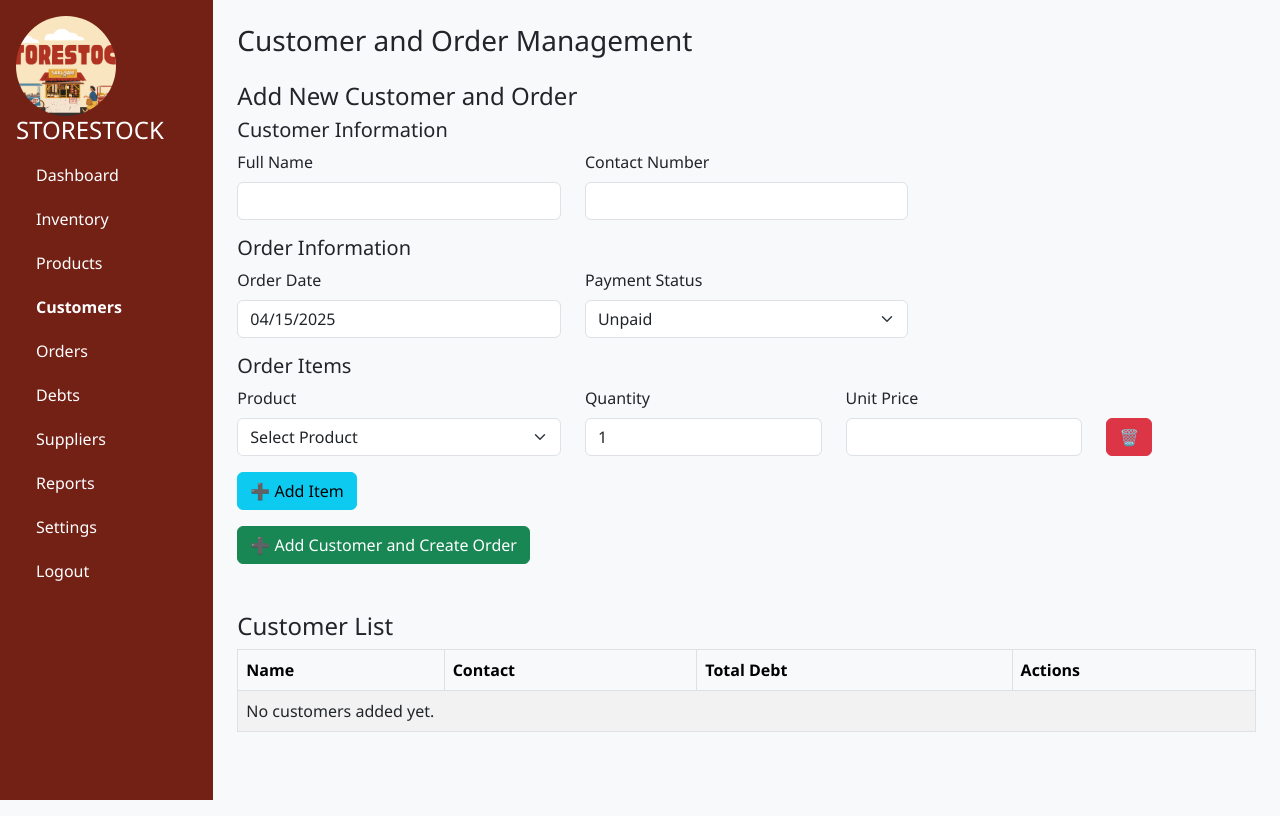
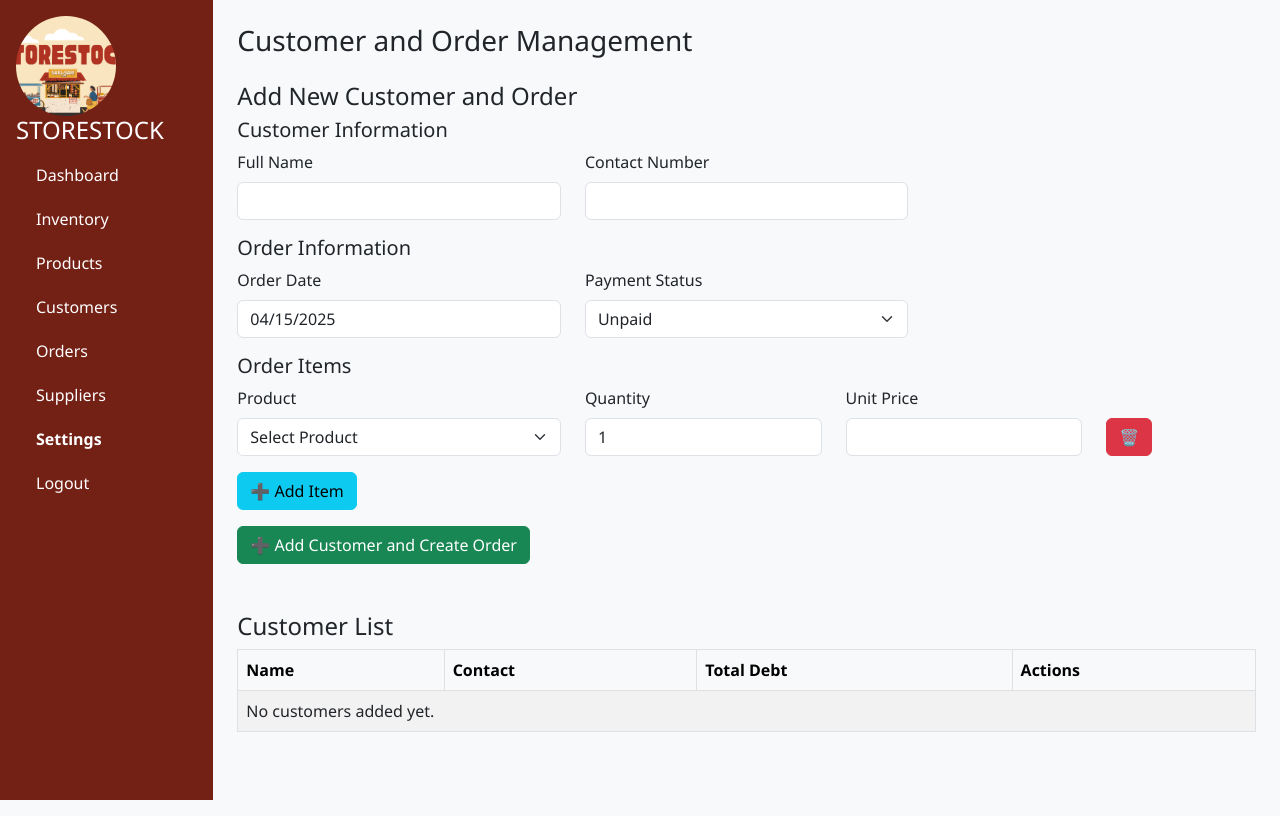
Before and after one commit to Bossdale/f1Plando, a PHP site: page /owner_order.php in a window 1280 px wide. Run offline with PHP 8.4, Linux system fonts and the light colour scheme; the visitor is signed in with stand-in values (Sample User, id 1); data that the repository does not hold is empty.

Commit message:
edited hrefs

```diff
--- a/owner_customer.php
+++ b/owner_customer.php
@@ -138,11 +138,10 @@ $userName = $_SESSION['firstname'] ?? "User"; // Example user name
             <a href="owner_dashboard.php">Dashboard</a>
             <a href="owner_inventory.php">Inventory</a>
             <a href="owner_product.php">Products</a>
-            <a href="owner_customer.php" class="fw-bold">Customers</a>
+            <a href="owner_customer.php">Customers</a>
             <a href="owner_order.php">Orders</a>
-            <a href="#">Debts</a>
             <a href="owner_supplier.php">Suppliers</a>
-            <a href="owner_settings.php">Settings</a>
+            <a href="owner_settings.php" class="fw-bold">Settings</a>
             <a href="logout.php">Logout</a>
         </div>
 
--- a/owner_dashboard.php
+++ b/owner_dashboard.php
@@ -64,14 +64,14 @@
     <div class="col-md-2 sidebar d-flex flex-column p-3">
       <img src="logo.png" alt="StoreStock Logo" class="logo">
       <h4 class="text-white"><?php echo $storeName; ?></h4>
-      <a href="owner_dashboard.php" class="fw-bold">Dashboard</a>
+      <a href="owner_dashboard.php">Dashboard</a>
       <a href="owner_inventory.php">Inventory</a>
       <a href="owner_product.php">Products</a>
       <a href="owner_customer.php">Customers</a>
       <a href="owner_order.php">Orders</a>
       <a href="owner_supplier.php">Suppliers</a>
-      <a href="owner_settings.php">Settings</a>
-      <a href="logout.php">Logout</a>
+            <a href="owner_settings.php" class="fw-bold">Settings</a>
+            <a href="logout.php">Logout</a>
     </div>
 
     <div class="col-md-10 p-4">
--- a/owner_order.php
+++ b/owner_order.php
@@ -328,15 +328,13 @@ $userName = $_SESSION['firstname'] ?? "User"; // Example user name
             <img src="logo.png" alt="StoreStock Logo" class="logo">
             <h4 class="text-white">STORESTOCK</h4>
             <a href="owner_dashboard.php">Dashboard</a>
-            <a href="inventory_owner.php">Inventory</a>
+            <a href="owner_inventory.php">Inventory</a>
             <a href="owner_product.php">Products</a>
-            <a href="owner_customer.php" class="fw-bold">Customers</a>
+            <a href="owner_customer.php">Customers</a>
             <a href="owner_order.php">Orders</a>
-            <a href="#">Debts</a>
             <a href="owner_supplier.php">Suppliers</a>
-            <a href="#">Reports</a>
-            <a href="#">Settings</a>
-            <a href="#">Logout</a>
+            <a href="owner_settings.php" class="fw-bold">Settings</a>
+            <a href="logout.php">Logout</a>
         </div>
 
         <div class="col-md-10 p-4">
--- a/owner_settings.php
+++ b/owner_settings.php
@@ -66,7 +66,7 @@
       <a href="owner_inventory.php">Inventory</a>
       <a href="owner_product.php">Products</a>
       <a href="owner_customer.php">Customers</a>
-      <a href="owner_orders.php">Orders</a>
+      <a href="owner_order.php">Orders</a>
       <a href="owner_supplier.php">Suppliers</a>
       <a href="owner_settings.php" class="fw-bold">Settings</a>
       <a href="logout.php">Logout</a>
```
Also changed, not shown: owner_inventory.php (+7 -7 lines).
